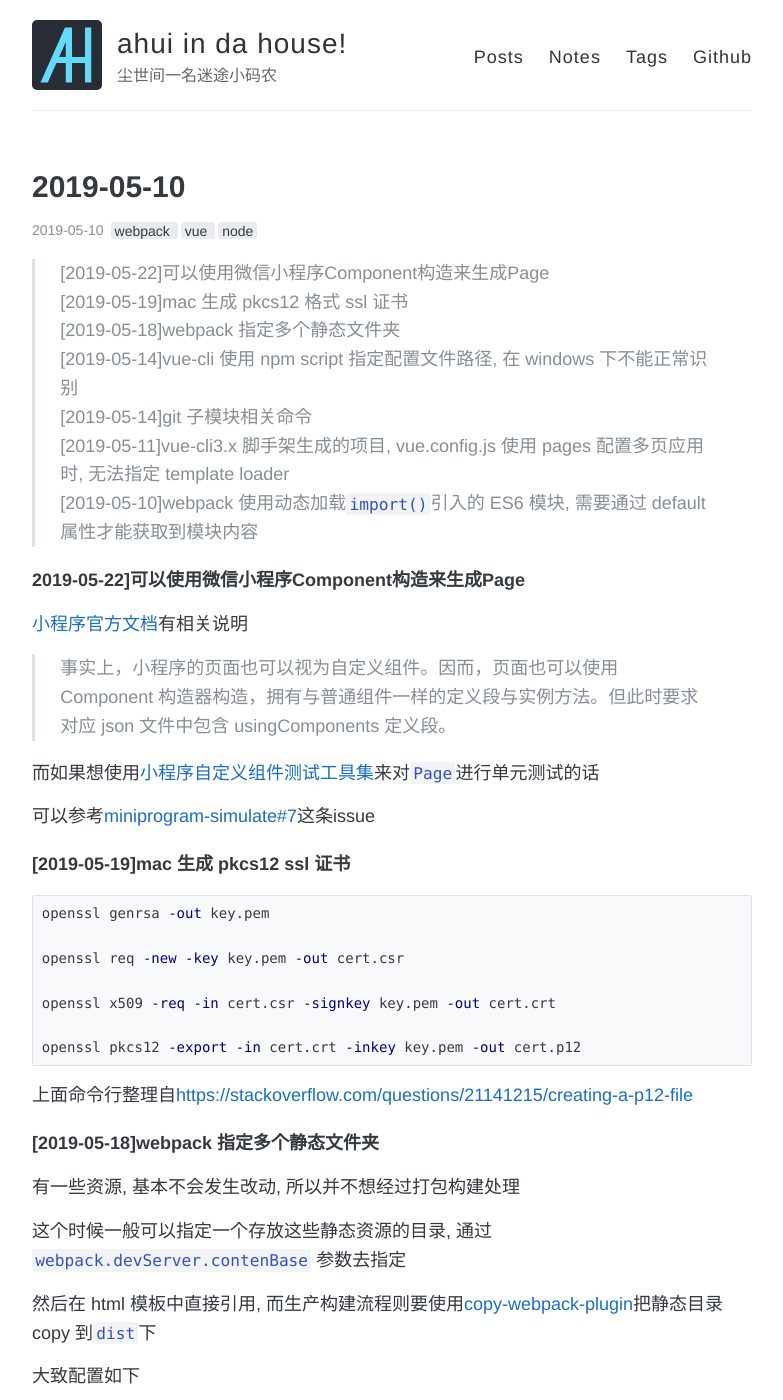
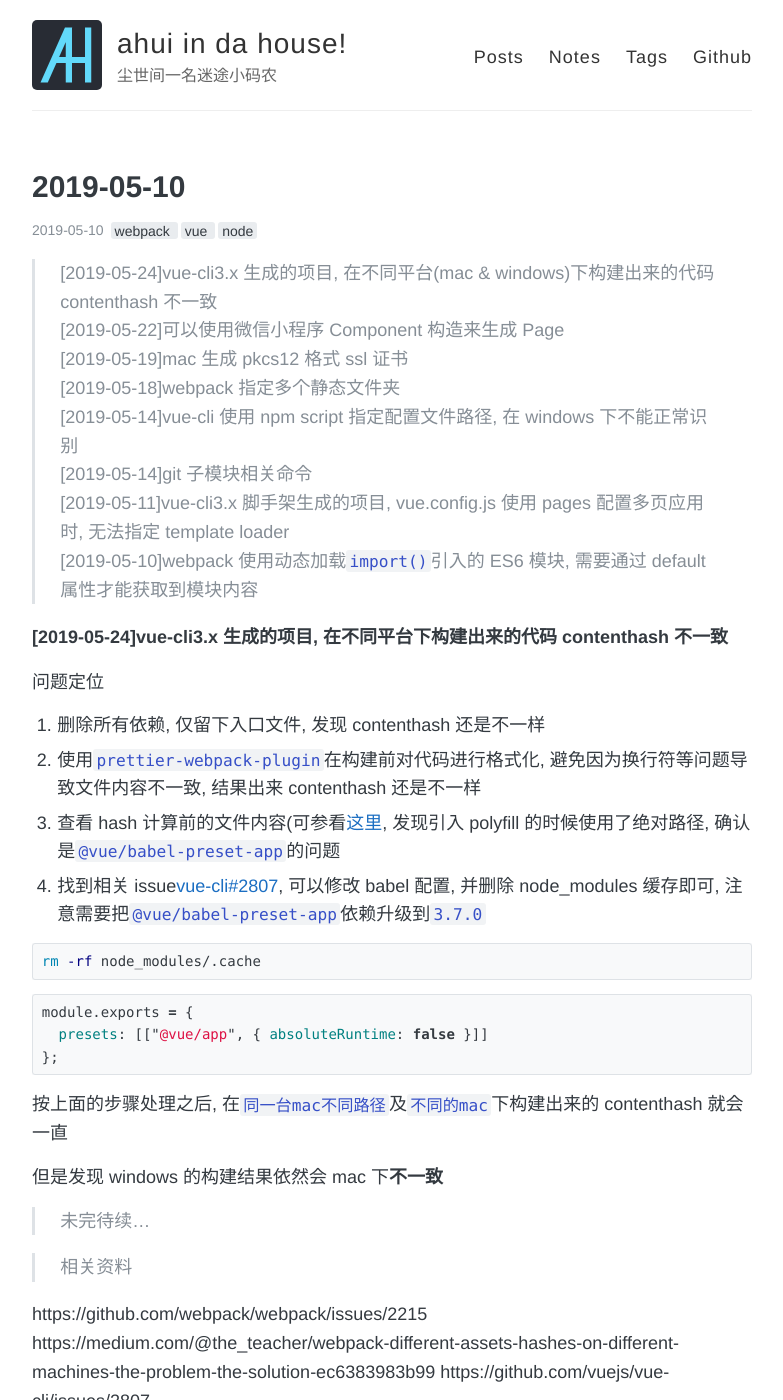
Before and after one commit to funkyLover/blog, a Jekyll site: the page built from notes/_posts/2020-05-10-notes.md, in a window 1280 px wide and 1400 px high. Shown: the whole window, without its empty margins (248-1031 px from the left). Built offline with Jekyll 4.4.1, drawn with Linux system fonts in a browser that asks for light colours; comment, search, counter and statistics services are not loaded; some of the changed text lies outside the part shown.

Commit message:
[note]add;

````diff
--- a/notes/_posts/2020-05-10-notes.md
+++ b/notes/_posts/2020-05-10-notes.md
@@ -7,7 +7,8 @@ comments: true
 share: true
 ---
 
-> [2019-05-22]可以使用微信小程序Component构造来生成Page <br>
+> [2019-05-24]vue-cli3.x 生成的项目, 在不同平台(mac & windows)下构建出来的代码 contenthash 不一致 <br>
+> [2019-05-22]可以使用微信小程序 Component 构造来生成 Page <br>
 > [2019-05-19]mac 生成 pkcs12 格式 ssl 证书 <br>
 > [2019-05-18]webpack 指定多个静态文件夹 <br>
 > [2019-05-14]vue-cli 使用 npm script 指定配置文件路径, 在 windows 下不能正常识别 <br>
@@ -15,7 +16,38 @@ share: true
 > [2019-05-11]vue-cli3.x 脚手架生成的项目, vue.config.js 使用 pages 配置多页应用时, 无法指定 template loader <br>
 > [2019-05-10]webpack 使用动态加载`import()`引入的 ES6 模块, 需要通过 default 属性才能获取到模块内容
 
-##### 2019-05-22]可以使用微信小程序Component构造来生成Page
+##### [2019-05-24]vue-cli3.x 生成的项目, 在不同平台下构建出来的代码 contenthash 不一致
+
+问题定位
+
+1. 删除所有依赖, 仅留下入口文件, 发现 contenthash 还是不一样
+1. 使用`prettier-webpack-plugin`在构建前对代码进行格式化, 避免因为换行符等问题导致文件内容不一致, 结果出来 contenthash 还是不一样
+1. 查看 hash 计算前的文件内容(可参看[这里](https://medium.com/@the_teacher/webpack-different-assets-hashes-on-different-machines-the-problem-the-solution-ec6383983b99), 发现引入 polyfill 的时候使用了绝对路径, 确认是`@vue/babel-preset-app`的问题
+1. 找到相关 issue[vue-cli#2807](https://github.com/vuejs/vue-cli/issues/2807), 可以修改 babel 配置, 并删除 node_modules 缓存即可, 注意需要把`@vue/babel-preset-app`依赖升级到`3.7.0`
+
+```bash
+rm -rf node_modules/.cache
+```
+
+```js
+module.exports = {
+  presets: [["@vue/app", { absoluteRuntime: false }]]
+};
+```
+
+按上面的步骤处理之后, 在`同一台mac不同路径`及`不同的mac`下构建出来的 contenthash 就会一直
+
+但是发现 windows 的构建结果依然会 mac 下**不一致**
+
+> 未完待续...
+
+> 相关资料
+
+https://github.com/webpack/webpack/issues/2215
+https://medium.com/@the_teacher/webpack-different-assets-hashes-on-different-machines-the-problem-the-solution-ec6383983b99
+https://github.com/vuejs/vue-cli/issues/2807
+
+##### [2019-05-22]可以使用微信小程序 Component 构造来生成 Page
 
 [小程序官方文档](https://developers.weixin.qq.com/miniprogram/dev/framework/custom-component/component.html)有相关说明
 
@@ -23,7 +55,7 @@ share: true
 
 而如果想使用[小程序自定义组件测试工具集](https://github.com/wechat-miniprogram/miniprogram-simulate)来对`Page`进行单元测试的话
 
-可以参考[miniprogram-simulate#7](https://github.com/wechat-miniprogram/miniprogram-simulate/issues/7)这条issue
+可以参考[miniprogram-simulate#7](https://github.com/wechat-miniprogram/miniprogram-simulate/issues/7)这条 issue
 
 ##### [2019-05-19]mac 生成 pkcs12 ssl 证书
 
````
